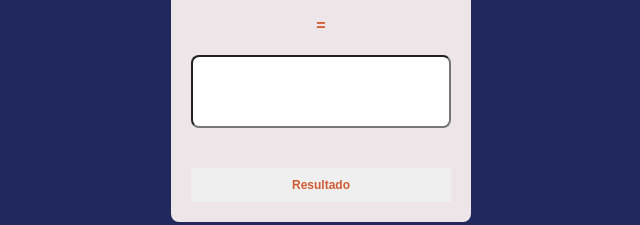
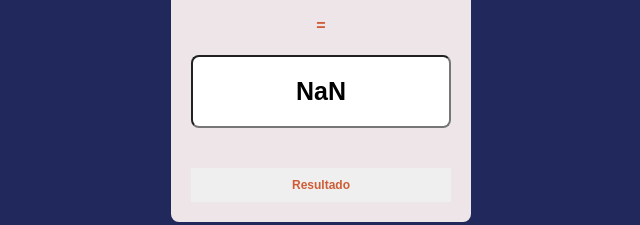
Before and after one commit to EnrikeOmarFarias/calculadora, a plain HTML site: page index.html in a window 1280 px wide. Both pictures are taken after a click on the button "Resultado". Shown: the part 267-492 px from the top of the page, 319-959 px from the left. Drawn offline with Linux system fonts and the light colour scheme.

Commit message:
agregando js

```diff
--- a/index.html
+++ b/index.html
@@ -14,8 +14,9 @@
         <input id="number_two" type="text" />
         <p>=</p>
         <input id="resultado" type="text" readonly />
-        <input class="btn" type="button" value="Resultado" />
+        <input class="btn" onclick="suma()" type="button" value="Resultado" />
       </form>
     </main>
+    <script src="./main.js"></script>
   </body>
 </html>
--- /dev/null
+++ b/main.js
@@ -0,0 +1,8 @@
+function suma() {
+  var numero1 = parseFloat(document.getElementById("number_one").value);
+  var numero2 = parseFloat(document.getElementById("number_two").value);
+
+  var resultado = numero1 + numero2;
+
+  document.getElementById("resultado").value = resultado;
+}
```
